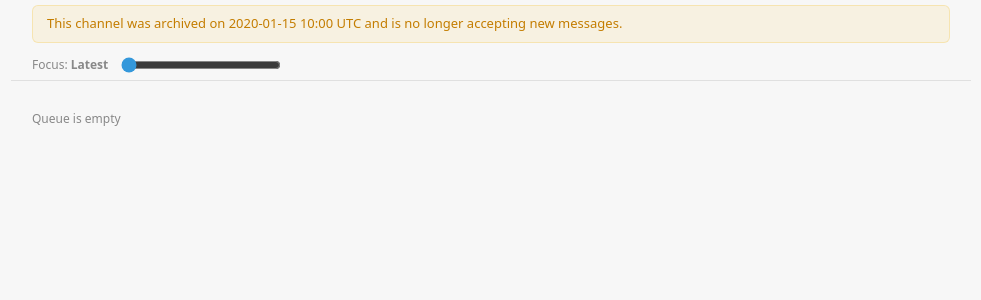
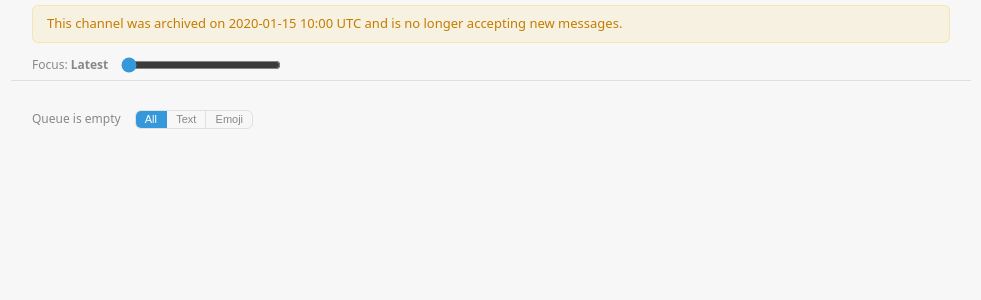
Before and after one commit to ArnavBallinCode/chatstream-moderate, a Flask app: page /channel/1/queue in a window 1280 px wide. Shown: the part 123-423 px from the top of the page, without its empty margins (149-1130 px from the left). Run offline with Flask 3, Linux system fonts and the light colour scheme; the visitor is signed in with stand-in values (Sample User, id 1); tables that the repository leaves empty hold one stand-in row (values such as "Sample post"); data that the repository does not hold is empty; some libraries are stand-ins or nearby versions.

Commit message:
add message type filter (All/Text/Emoji) to queue UI
- skip emoji action:remove reactions at intake
- type filter param on messages.json endpoint
- type filter bar in queue toolbar (segmented button)
- agents.md: updated intake order + queue UI docs

Co-Authored-By: Claude Sonnet 4.6 <noreply@anthropic.com>

```diff
--- a/src/queue_bp.py
+++ b/src/queue_bp.py
@@ -97,11 +97,14 @@ def queue_messages(channel_id: str):
 def queue_messages_json(channel_id: str):
     channel = Channel.query.get_or_404(channel_id)
     lang_filter = request.args.getlist('lang')
+    type_filter = request.args.get('type', 'all')
     q = (Message.query
          .filter_by(channel_id=channel_id, status='queued')
          .order_by(Message.arrived_at.desc()))
     if lang_filter:
         q = q.filter(Message.detected_language.in_(lang_filter))
+    if type_filter in ('text', 'emoji', 'qa'):
+        q = q.filter(Message.message_type == type_filter)
     messages = q.all()
     detected = {r[0] for r in db.session.query(Message.detected_language).filter(
         Message.channel_id == channel_id,
--- a/src/webhook.py
+++ b/src/webhook.py
@@ -148,6 +148,10 @@ def _process_message(channel: Channel, data: dict) -> None:
     message_type = data.get('message_type', 'text')
     eventyay_id  = data.get('message_id')
 
+    # Emoji "remove" reactions are audience engagement signals, not content to moderate
+    if message_type == 'emoji' and (data.get('meta') or {}).get('action') == 'remove':
+        return
+
     if eventyay_id and Message.query.filter_by(
         channel_id=channel.id, eventyay_message_id=eventyay_id
     ).first():
--- a/static/css/app.css
+++ b/static/css/app.css
@@ -431,6 +431,31 @@ input[type="checkbox"] {
   white-space: nowrap;
 }
 
+.type-filter {
+  display: flex;
+  gap: 0;
+  border: 1px solid var(--border);
+  border-radius: var(--radius);
+  overflow: hidden;
+}
+
+.type-chip {
+  padding: .2rem .65rem;
+  border: none;
+  border-right: 1px solid var(--border);
+  font-size: 11px;
+  color: var(--muted);
+  cursor: pointer;
+  background: transparent;
+  transition: background .1s, color .1s;
+}
+
+.type-chip:last-child { border-right: none; }
+
+.type-chip:hover { background: var(--surface2); color: var(--text); }
+
+.type-chip.active { background: var(--accent); color: #fff; border-color: var(--accent); }
+
 .lang-chips {
   display: flex;
   gap: .4rem;
--- a/templates/queue.html
+++ b/templates/queue.html
@@ -52,6 +52,11 @@
 
 <div class="queue-toolbar">
   <span id="queue-count" class="queue-count"></span>
+  <div class="type-filter">
+    <button class="type-chip active" data-type="all">All</button>
+    <button class="type-chip" data-type="text">Text</button>
+    <button class="type-chip" data-type="emoji">Emoji</button>
+  </div>
   <div id="lang-chips" class="lang-chips"></div>
 </div>
 
@@ -87,6 +92,7 @@ const CSRF_TOKEN  = {{ csrf_token | tojson }};
 // ── State ──────────────────────────────────────────────────────────────────
 const cardMap     = new Map();   // message id (number) → card DOM element
 let   langFilter  = [];
+let   typeFilter  = 'all';       // 'all' | 'text' | 'emoji'
 let   pendingScroll = false;     // set when content changes; triggers scroll reanchor
 let   selectedId  = null;        // currently keyboard-armed card id
 
@@ -434,6 +440,7 @@ function renderStats(stats) {
 async function poll() {
   const params = new URLSearchParams();
   langFilter.forEach(l => params.append('lang', l));
+  if (typeFilter !== 'all') params.set('type', typeFilter);
   try {
     const r    = await fetch(`/channel/${CHANNEL_ID}/queue/messages.json?${params}`,
                              { headers: { 'X-CSRF-Token': CSRF_TOKEN } });
@@ -443,6 +450,15 @@ async function poll() {
     autoSelectAtPercentile();
   } catch { /* silently ignore transient network errors */ }
 }
+
+// ── Type filter chips ──────────────────────────────────────────────────────
+document.querySelectorAll('.type-chip').forEach(btn => {
+  btn.addEventListener('click', () => {
+    typeFilter = btn.dataset.type;
+    document.querySelectorAll('.type-chip').forEach(b => b.classList.toggle('active', b === btn));
+    poll();
+  });
+});
 
 // Seed chips immediately from server-rendered channel config so they
 // appear before the first poll completes, even when the queue is empty.
```
Also changed, not shown: agents.md (+11 -8 lines), 1 other file.
